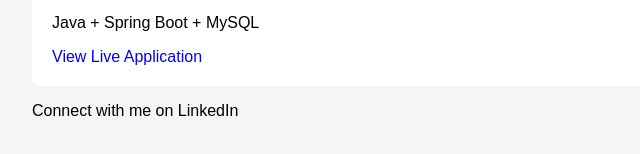
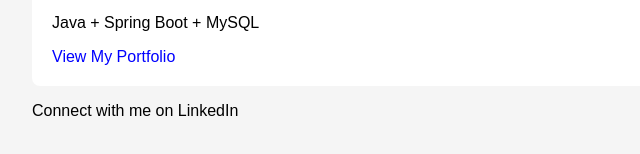
Before and after one commit to shubh9168/java-developer-portfolio, a plain HTML site: page index.html in a window 1280 px wide. Shown: the part 640-794 px from the top of the page, 8-648 px from the left. Drawn offline with Linux system fonts and the light colour scheme.

Commit message:
Add live portfolio link

```diff
--- a/index.html
+++ b/index.html
@@ -35,7 +35,10 @@
         <h2>Projects</h2>
         <p><b>Insurance Claim Management System</b></p>
         <p>Java + Spring Boot + MySQL</p>
-        <a href="#">View Live Application</a>
+        <a href="https://shubh9168.github.io/java-developer-portfolio/" target="_blank">
+    View My Portfolio
+</a>
+
     </section>
 
     <footer>
```
